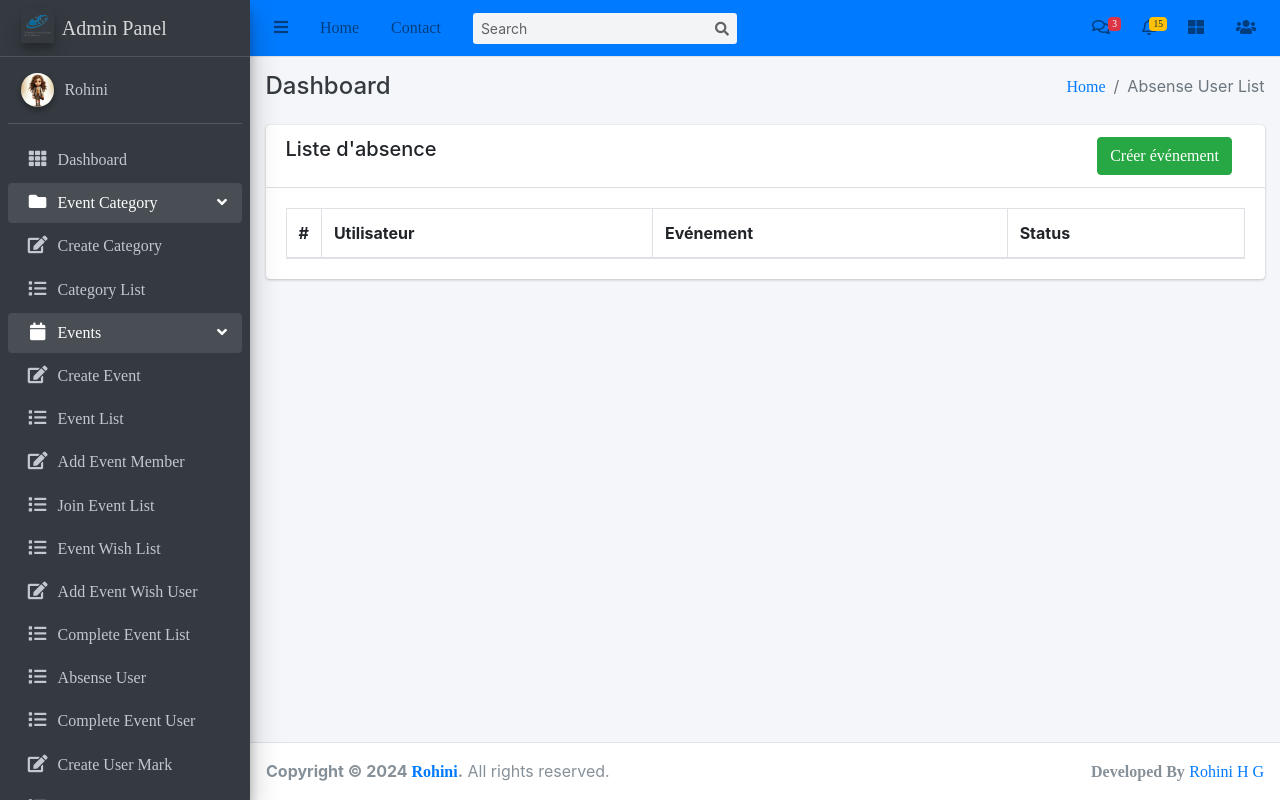
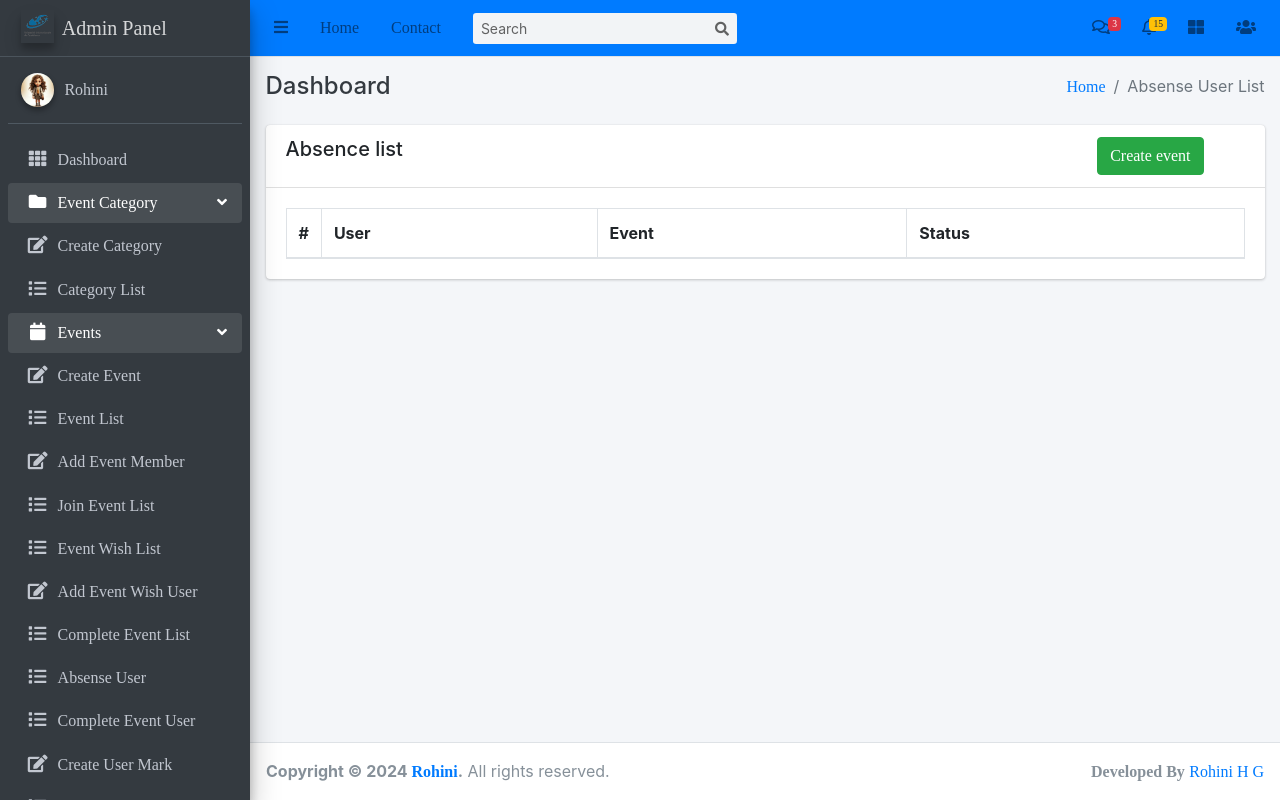
Before and after one commit to Rohini371/django-event-management, a Django app: page /events/absense-user/ in a window 1280 px wide. Run offline with Django 3.2, Linux system fonts and the light colour scheme; the visitor is signed in with stand-in values (Sample User, id 1); lists and menus that the app fills with data are empty; some libraries are stand-ins or nearby versions.

Commit message:
userchange

```diff
--- a/templates/events/absense_user_list.html
+++ b/templates/events/absense_user_list.html
@@ -9,10 +9,10 @@
                 <div class="card-header">
                     <div class="row">
                         <div class="col-md-10">
-                            <h5>Liste d'absence</h5>
+                            <h5>Absence list</h5>
                         </div>
                         <div class="col-md-2">
-                            <a class="btn btn-success" href="{% url 'event-create' %}">Créer événement</a>
+                            <a class="btn btn-success" href="{% url 'event-create' %}">Create event</a>
                         </div>
                     </div>
                 </div>
@@ -21,8 +21,8 @@
                         <thead>
                           <tr>
                             <th style="width: 10px">#</th>
-                            <th>Utilisateur</th>
-                            <th>Evénement</th>
+                            <th>User</th>
+                            <th>Event</th>
                             <th>Status</th>
                           </tr>
                         </thead>
```
